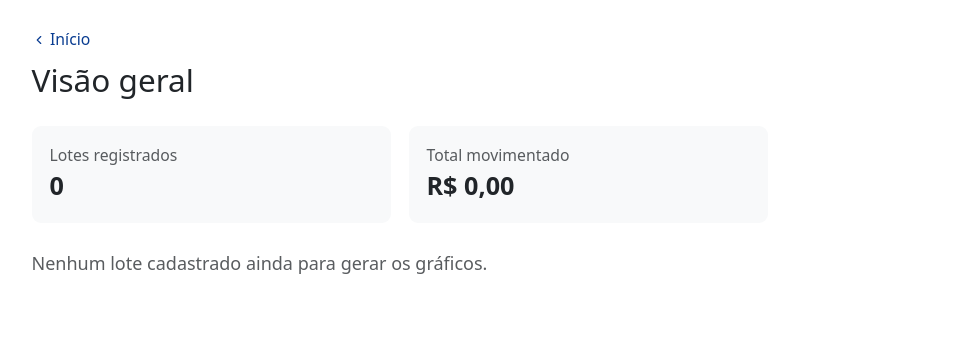
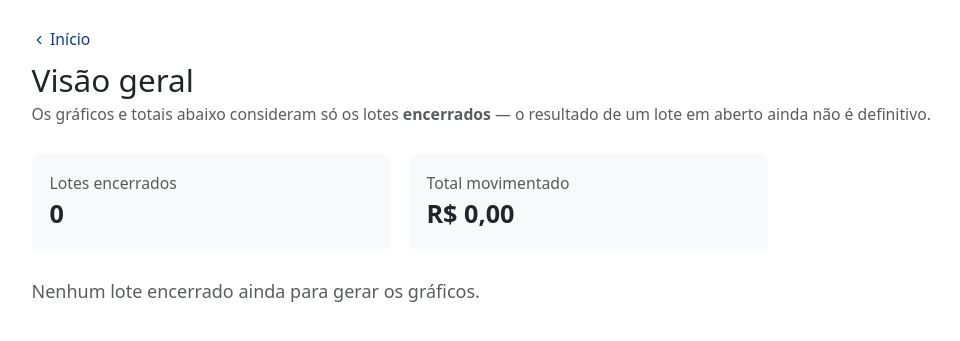
Before and after one commit to eudoxiamoura/GCB-Rondoboi, a Flask app: page /lotes/visao-geral in a window 1280 px wide. Shown: the part 72-413 px from the top of the page, without its empty margins (52-1012 px from the left). Run offline with Flask 3, Linux system fonts and the light colour scheme; a user stored in the database is signed in; tables that the repository leaves empty hold one stand-in row (values such as "Sample post").

Commit message:
Filtra Visão geral por lotes encerrados, ordenação dinâmica no relatório e novos indicadores no resumo do lote
- Visão geral (gráficos e totais) passa a considerar só lotes encerrados,
  com indicação de quantos estão em aberto fora da conta.
- Relatório geral de lotes: todas as colunas (lote, data, status, cabeças,
  custo médio, sobra, lucro) ficam clicáveis para ordenar asc/desc.
- Resumo financeiro do lote ganha "Total da parceria" (lucro líquido x
  percentual da parceria do lote) e "Lucro médio por cabeça" (lucro líquido
  / total de cabeças do lote).

Sem mudança de schema — não precisa de migração no deploy.

Co-Authored-By: Claude Sonnet 5 <noreply@anthropic.com>

```diff
--- a/app/calculos.py
+++ b/app/calculos.py
@@ -22,6 +22,7 @@ class ResumoLote:
     lucro_bruto: float
     lucro_por_cabeca: Optional[float]
     lucro_liquido: float
+    lucro_medio_cabeca: Optional[float]
     divisao_parceria: float
 
 
@@ -61,6 +62,10 @@ def calcular_resumo(
 
     lucro_liquido = lucro_bruto - despesas_extras
 
+    lucro_medio_cabeca = (
+        lucro_liquido / total_cabecas_compradas if total_cabecas_compradas > 0 else None
+    )
+
     divisao_parceria = lucro_liquido * (percentual_parceria / 100.0)
 
     return ResumoLote(
@@ -76,6 +81,7 @@ def calcular_resumo(
         lucro_bruto=round(lucro_bruto, 2),
         lucro_por_cabeca=round(lucro_por_cabeca, 2) if lucro_por_cabeca is not None else None,
         lucro_liquido=round(lucro_liquido, 2),
+        lucro_medio_cabeca=round(lucro_medio_cabeca, 2) if lucro_medio_cabeca is not None else None,
         divisao_parceria=round(divisao_parceria, 2),
     )
 
--- a/app/routes/lotes.py
+++ b/app/routes/lotes.py
@@ -38,7 +38,16 @@ def _parse_data_compra(valor):
 
 @lotes_bp.route("/visao-geral")
 def visao_geral():
-    lotes = Lote.query.filter_by(is_rascunho=False).order_by(Lote.data_criacao).all()
+    """Os gráficos consideram só lotes encerrados: enquanto o lote está
+    aberto o resultado ainda não é definitivo (venda/sobra em andamento),
+    então misturar com os encerrados distorceria os totais e o lucro."""
+    lotes = (
+        Lote.query.filter_by(is_rascunho=False, status="encerrado")
+        .order_by(Lote.data_criacao)
+        .all()
+    )
+    total_lotes_abertos = Lote.query.filter_by(is_rascunho=False, status="aberto").count()
+
     resumos = {lote.id: resumo_do_lote(lote) for lote in lotes}
 
     total_lotes = len(lotes)
@@ -67,21 +76,59 @@ def visao_geral():
     return render_template(
         "visao_geral.html",
         total_lotes=total_lotes,
+        total_lotes_abertos=total_lotes_abertos,
         total_movimentado=total_movimentado,
         lotes_grafico=lotes_grafico,
         resumo_sexo=resumo_sexo,
     )
 
 
+COLUNAS_ORDENAVEIS_DB = {
+    "lote": Lote.numero,
+    "data": Lote.data_criacao,
+    "status": Lote.status,
+}
+
+# Colunas calculadas a partir do resumo do lote (não existem como coluna no
+# banco, então a ordenação é feita em Python depois de montar os resumos).
+COLUNAS_ORDENAVEIS_RESUMO = {
+    "cabecas": lambda resumo: resumo.total_cabecas_compradas,
+    "custo_medio": lambda resumo: resumo.custo_medio_cabeca or 0,
+    "sobra": lambda resumo: resumo.sobra,
+    "lucro": lambda resumo: resumo.lucro_liquido,
+}
+
+
 @lotes_bp.route("/")
 def index():
     status_filtro = request.args.get("status")
+    colunas_validas = set(COLUNAS_ORDENAVEIS_DB) | set(COLUNAS_ORDENAVEIS_RESUMO)
+    ordenar_por = request.args.get("sort") if request.args.get("sort") in colunas_validas else "data"
+    direcao = request.args.get("dir") if request.args.get("dir") in ("asc", "desc") else "desc"
+
     query = Lote.query.filter_by(is_rascunho=False)
     if status_filtro in ("aberto", "encerrado"):
         query = query.filter_by(status=status_filtro)
-    lotes = query.order_by(Lote.data_criacao.desc()).all()
-    resumos = {lote.id: resumo_do_lote(lote) for lote in lotes}
-    return render_template("lotes_lista.html", lotes=lotes, resumos=resumos, status_filtro=status_filtro)
+
+    if ordenar_por in COLUNAS_ORDENAVEIS_DB:
+        coluna = COLUNAS_ORDENAVEIS_DB[ordenar_por]
+        coluna = coluna.asc() if direcao == "asc" else coluna.desc()
+        lotes = query.order_by(coluna).all()
+        resumos = {lote.id: resumo_do_lote(lote) for lote in lotes}
+    else:
+        lotes = query.all()
+        resumos = {lote.id: resumo_do_lote(lote) for lote in lotes}
+        chave = COLUNAS_ORDENAVEIS_RESUMO[ordenar_por]
+        lotes.sort(key=lambda lote: chave(resumos[lote.id]), reverse=(direcao == "desc"))
+
+    return render_template(
+        "lotes_lista.html",
+        lotes=lotes,
+        resumos=resumos,
+        status_filtro=status_filtro,
+        ordenar_por=ordenar_por,
+        direcao=direcao,
+    )
 
 
 @lotes_bp.route("/comprar", methods=["GET", "POST"])
--- a/app/templates/visao_geral.html
+++ b/app/templates/visao_geral.html
@@ -6,12 +6,15 @@
   <svg width="14" height="14" viewBox="0 0 24 24" fill="none" stroke="currentColor" stroke-width="2" stroke-linecap="round" stroke-linejoin="round"><path d="M15 18l-6-6 6-6"/></svg>
   Início
 </a>
-<h1 class="h3 mb-4">Visão geral</h1>
+<h1 class="h3 mb-1">Visão geral</h1>
+<p class="text-muted small mb-4">
+  Os gráficos e totais abaixo consideram só os lotes <strong>encerrados</strong> — o resultado de um lote em aberto ainda não é definitivo.
+</p>
 
 <div class="row g-3 mb-4">
   <div class="col-6 col-sm-4">
     <div class="card card-metric p-3">
-      <div class="small text-muted">Lotes registrados</div>
+      <div class="small text-muted">Lotes encerrados</div>
       <div class="valor">{{ total_lotes }}</div>
     </div>
   </div>
@@ -21,10 +24,21 @@
       <div class="valor">{{ total_movimentado | brl }}</div>
     </div>
   </div>
+  {% if total_lotes_abertos > 0 %}
+  <div class="col-6 col-sm-4">
+    <div class="card card-metric p-3">
+      <div class="small text-muted">Lotes em aberto (fora do gráfico)</div>
+      <div class="valor">{{ total_lotes_abertos }}</div>
+    </div>
+  </div>
+  {% endif %}
 </div>
 
 {% if not lotes_grafico %}
-  <p class="text-muted">Nenhum lote cadastrado ainda para gerar os gráficos.</p>
+  <p class="text-muted">
+    Nenhum lote encerrado ainda para gerar os gráficos.
+    {% if total_lotes_abertos > 0 %}Você tem {{ total_lotes_abertos }} lote(s) em aberto — encerre um lote em "Editar" para ele entrar aqui.{% endif %}
+  </p>
 {% else %}
 
 <div class="card p-3 mb-4">
```
Also changed, not shown: app/templates/lote_detalhe.html (+12 -4 lines), app/templates/lotes_lista.html (+19 -7 lines).
